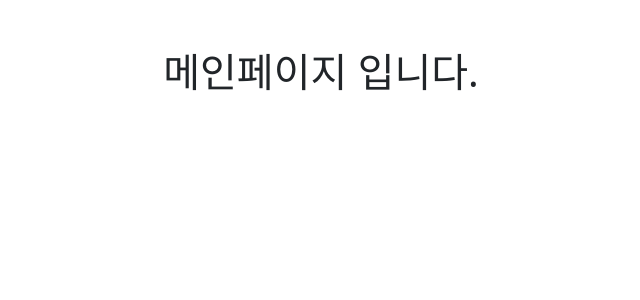
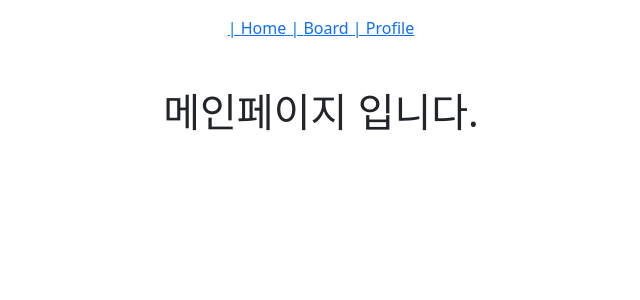
Before and after one commit to sungmoo0608/react-vite-psm-example, a React (Vite) app: page / in a window 1280 px wide. Shown: the top 300 px of the page, without its empty margins (319-959 px from the left). Built offline with nearby package versions, Linux system fonts and the light colour scheme.

Commit message:
라우터 완료

```diff
--- a/src/App.jsx
+++ b/src/App.jsx
@@ -6,15 +6,28 @@
 import HomePage from './pages/HomePage'
 import BoardPage from './pages/BoardPage'
 import ProfilePage from './pages/ProfilePage'
+import routes from './route/Routes'
+import HeaderNav from './components/HeaderNav'
 
 function App() {
   return (
     <>
       <BrowserRouter>
+        <HeaderNav></HeaderNav>
         <Routes>
-          <Route path="/" element={<HomePage />}></Route>
+          {/* <Route path="/" element={<HomePage />}></Route>
           <Route path="/board" element={<BoardPage />}></Route>
-          <Route path="/profile" element={<ProfilePage />}></Route>
+          <Route path="/profile" element={<ProfilePage />}></Route> */}
+
+          {routes.map((route, index) => {
+            return (
+              <Route
+                key={route.path || index}
+                path={route.path}
+                element={route.element}
+              ></Route>
+            )
+          })}
         </Routes>
       </BrowserRouter>
     </>
--- /dev/null
+++ b/src/components/HeaderNav.jsx
@@ -0,0 +1,21 @@
+import React from 'react'
+import { Link } from 'react-router-dom'
+import routes from '../route/Routes'
+
+const HeaderNav = () => {
+  return (
+    <div className="text-center mt-3">
+      {/* <Link to={'/'}>Home</Link> |<Link to={'/board'}>Board</Link> |
+      <Link to={'/profile'}>Profile</Link> */}
+
+      {routes.map((route, index) => (
+        <Link key={route.path || index} to={route.path}>
+          {' '}
+          | {route.title}
+        </Link>
+      ))}
+    </div>
+  )
+}
+
+export default HeaderNav
--- a/src/route/Routes.jsx
+++ b/src/route/Routes.jsx
@@ -1,8 +1,25 @@
 import React, { Component } from 'react'
+import HomePage from '../pages/HomePage'
+import BoardPage from '../pages/BoardPage'
+import ProfilePage from '../pages/ProfilePage'
 
-export default [
+// React Routes, Route 사용시 배열로 관리하기
+const routes = [
   {
     path: '/',
-    component: Home,
+    element: <HomePage />,
+    title: 'Home',
+  },
+  {
+    path: '/board',
+    element: <BoardPage />,
+    title: 'Board',
+  },
+  {
+    path: '/profile',
+    element: <ProfilePage />,
+    title: 'Profile',
   },
 ]
+
+export default routes
```
